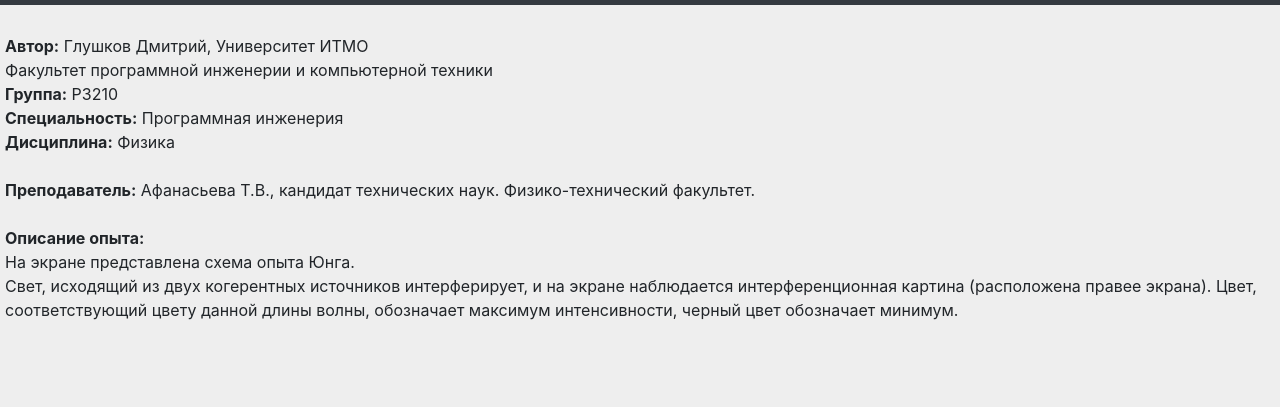
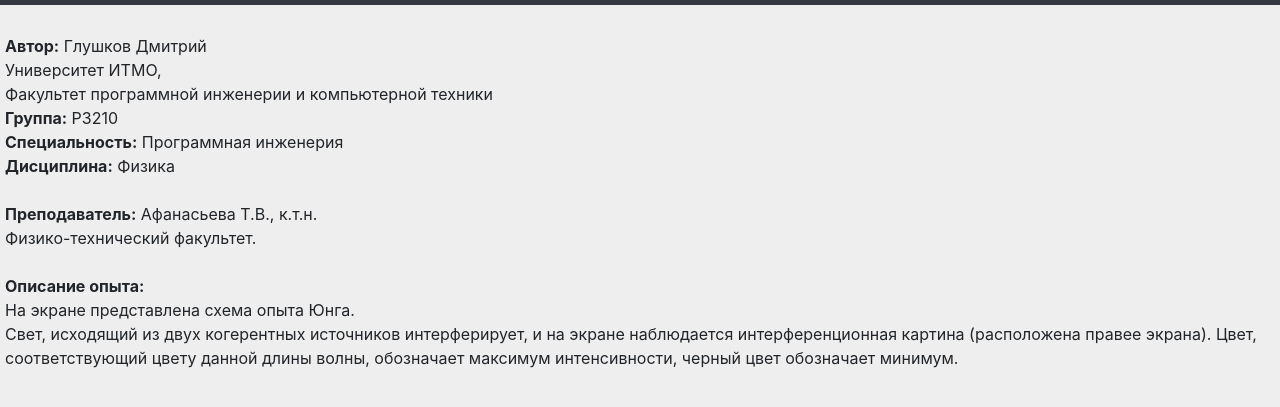
Before and after one commit to itmop3210/physics-simulator, a website: page www/interference_young_info.html in a window 1280 px wide. Shown: the part 51-458 px from the top of the page. Drawn offline with Linux system fonts and the light colour scheme.

Commit message:
interference info page minor update

```diff
--- a/www/interference_young_info.html
+++ b/www/interference_young_info.html
@@ -25,13 +25,14 @@
     <br>
 
     <div style="margin: 5px;">
-        <b>Автор:</b> Глушков Дмитрий, Университет ИТМО <br>
+        <b>Автор:</b> Глушков Дмитрий <br>
+        Университет ИТМО, <br>
 		Факультет программной инженерии и компьютерной техники <br>
         <b>Группа:</b> P3210 <br>
         <b>Специальность:</b> Программная инженерия<br>
 		<b>Дисциплина:</b> Физика <br><br>
 
-		<b>Преподаватель:</b> Афанасьева Т.В., кандидат технических наук. Физико-технический факультет.<br><br>
+		<b>Преподаватель:</b> Афанасьева Т.В., к.т.н. <br>Физико-технический факультет.<br><br>
 
         <b>Описание опыта:</b><br>
         На экране представлена схема опыта Юнга.<br>
```
